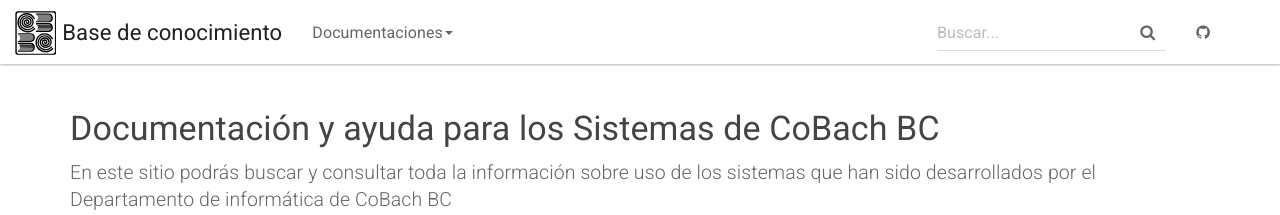
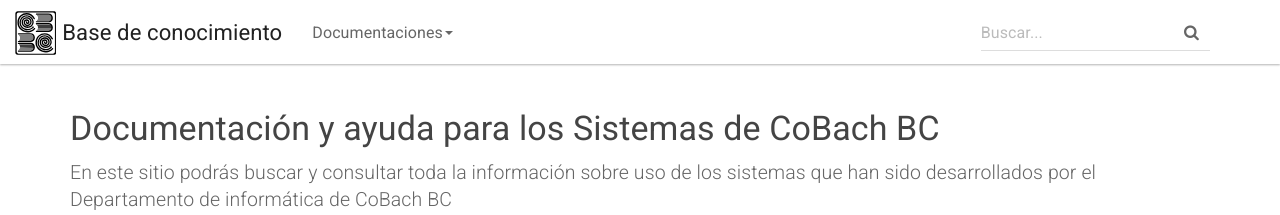
Before and after one commit to CoBachBC/centrodeayuda, a Jekyll site: the page built from docs/index.html, in a window 1280 px wide. Shown: the top 215 px of the page. Built offline with Jekyll 4.4.1, drawn with Linux system fonts in a browser that asks for light colours.

Commit message:
Update topnav.html

```diff
--- a/docs/_includes/topnav.html
+++ b/docs/_includes/topnav.html
@@ -33,9 +33,6 @@
                         <i class="fa fa-search form-control-feedback"></i>
                     </div>
                 </form>
-                <ul class="nav navbar-nav">
-                    <li><a href="https://github.com/aksakalli/jekyll-doc-theme"><i class="fa fa-github" aria-hidden="true"></i></a></li>
-                </ul>
             </div>
         </div>
     </div>
```
